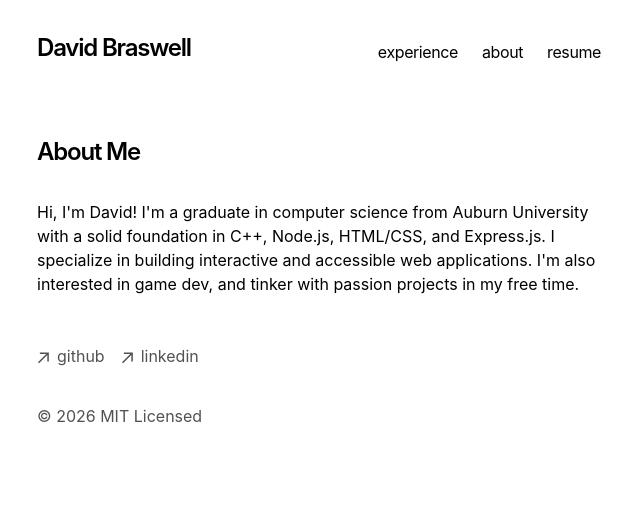
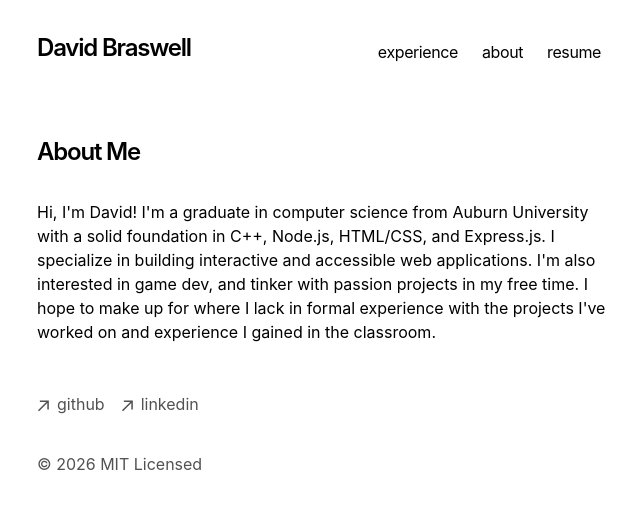
Before and after one commit to DavidBraswell/portfolio-website, a Next.js app: page / in a window 1280 px wide. Shown: the top 508 px of the page, without its empty margins (315-955 px from the left). Built offline with nearby package versions, Linux system fonts and the light colour scheme.

Commit message:
updated bio

```diff
--- a/app/page.tsx
+++ b/app/page.tsx
@@ -7,7 +7,8 @@ export default function Page() {
       <p className="mb-4">
         {`Hi, I'm David! I'm a graduate in computer science from Auburn University with a solid foundation in C++,
         Node.js, HTML/CSS, and Express.js. I specialize in building interactive and accessible web applications. I'm
-        also interested in game dev, and tinker with passion projects in my free time.`}
+        also interested in game dev, and tinker with passion projects in my free time. I hope to make up for where I lack in formal experience
+        with the projects I've worked on and experience I gained in the classroom.`}
       </p>
 
     </section>
```
